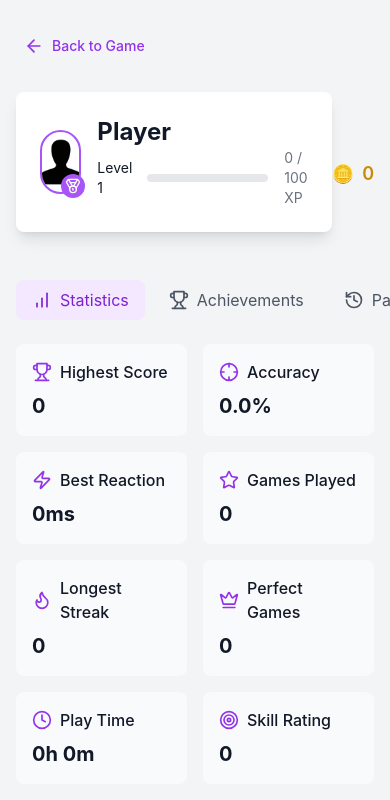
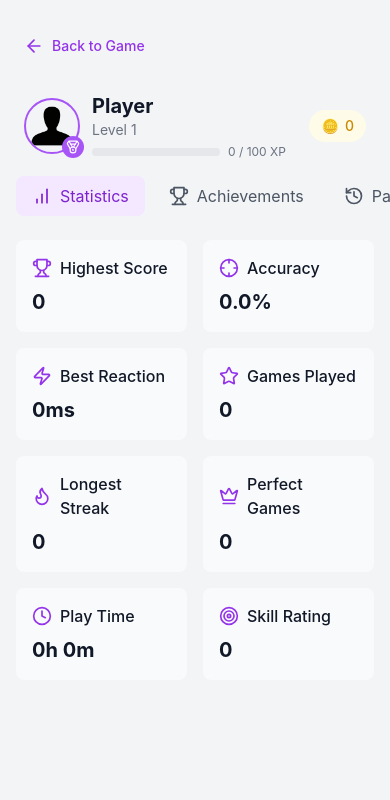
Before and after one commit to dbischoff777/reflexa, a React (Create React App) app: page /profile in a window 390 px wide. Shown: the top 800 px of the page. Built offline with nearby package versions, Linux system fonts and the light colour scheme.

Commit message:
updated profile header for smaller mobile devices.

```diff
--- a/src/PlayerProfile.jsx
+++ b/src/PlayerProfile.jsx
@@ -287,28 +287,56 @@ const PlayerProfile = () => {
         </div>
 
         {/* Profile Header */}
-        <div className="mb-6">
+        <div className="mb-4 sm:mb-6 px-2 sm:px-4">
+          <div className="flex flex-col gap-3">
             <div className="flex justify-between items-center">
-            <ProfileHeader
-              username={localStorage.getItem('username') || 'Player'}
-              avatar={playerAvatar}
-              level={Math.floor(stats.progress.experience / 100) + 1}
-              experience={stats.progress.experience}
-              theme={settings.theme}
-              onAvatarClick={handleAvatarClick}
+              <div className="flex items-center gap-3">
+                <div className="relative cursor-pointer" onClick={handleAvatarClick}>
+                  <img
+                    src={getAvatarImage(playerAvatar)}
+                    alt="Player avatar"
+                    className="w-14 h-14 sm:w-16 sm:h-16 rounded-full object-cover border-2 border-purple-500"
                   />
+                  <div className="absolute -bottom-1 -right-1 bg-purple-500 rounded-full p-1">
+                    <Medal size={14} className="text-white" />
+                  </div>
+                </div>
+                <div>
+                  <h1 className="text-xl sm:text-2xl font-bold">
+                    {localStorage.getItem('username') || 'Player'}
+                  </h1>
+                  <div className="text-sm text-gray-500">
+                    Level {Math.floor(stats.progress.experience / 100) + 1}
+                  </div>
+                  <div className="flex items-center gap-2 mt-1">
+                    <div className="w-32 bg-gray-200 rounded-full h-2">
+                      <div
+                        className="h-2 bg-purple-600 rounded-full"
+                        style={{ width: `${((stats.progress.experience % 100) / 100) * 100}%` }}
+                      />
+                    </div>
+                    <span className="text-xs text-gray-500">
+                      {stats.progress.experience || 0} / {(Math.floor(stats.progress.experience / 100) + 1) * 100 || 0} XP
+                    </span>
+                  </div>
+                </div>
+              </div>
               <div className={`
-              text-lg font-semibold
-              ${settings.theme === 'dark' ? 'text-yellow-300' : 'text-yellow-600'}
+                inline-flex items-center px-3 py-1.5 rounded-full
+                text-sm sm:text-base font-medium
+                ${settings.theme === 'dark'
+                  ? 'bg-yellow-900/20 text-yellow-300'
+                  : 'bg-yellow-50 text-yellow-600'
+                }
               `}>
                 <div className="flex items-center">
-                <span className="mr-2" role="img" aria-label="Coin">🪙</span>
+                  <span className="mr-1.5" role="img" aria-label="Coin">🪙</span>
                   <span>{playerData.coins || 0}</span>
                 </div>
               </div>
             </div>
           </div>
-
+        </div>
 
         {/* Tab Navigation */}
         <div className="mb-6">
```
Lines whose indentation alone changed are shown as unchanged.
